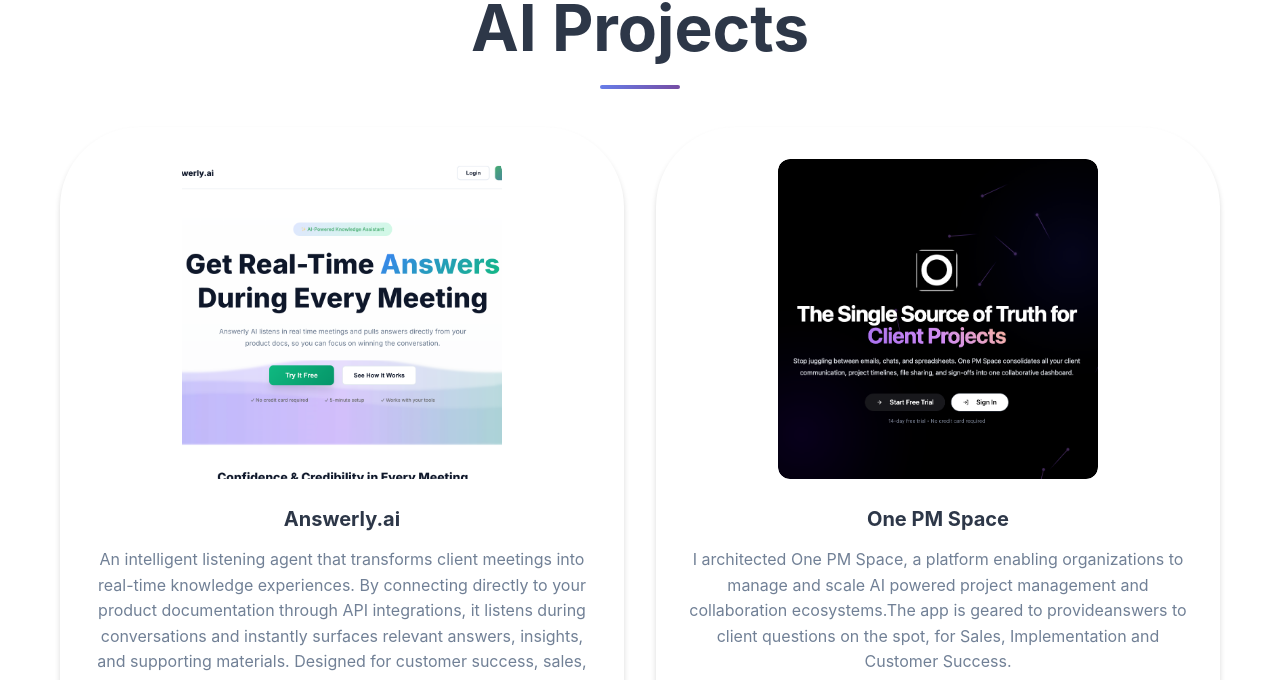
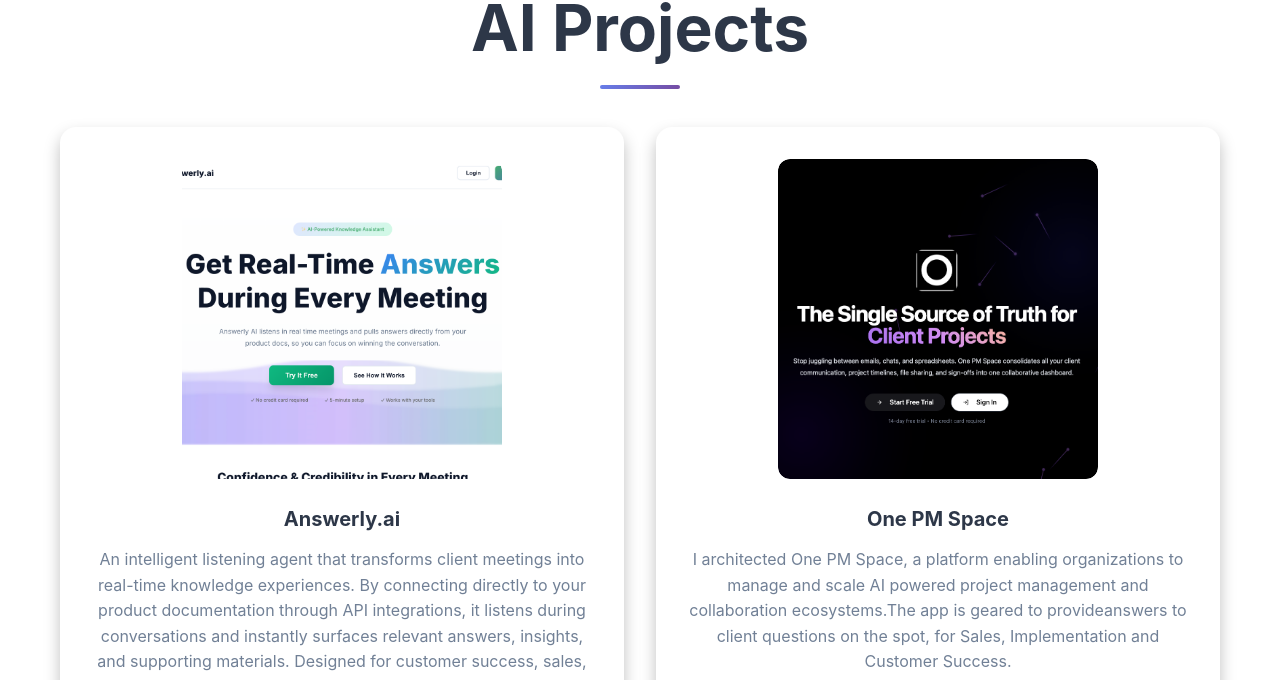
Before and after one commit to shanna747/portfolio, a plain HTML site: page index.html in a window 1280 px wide. Shown: the part 3443-4123 px from the top of the page. Drawn offline with Linux system fonts and the light colour scheme.

Commit message:
border radius and shadow

```diff
--- a/style.css
+++ b/style.css
@@ -522,16 +522,16 @@
 
 .project-card {
     background-color: var(--bg-white);
-    border-radius: 5rem;
+    border-radius: 1rem;
     padding: 2rem;
     text-align: center;
-    box-shadow: 0 4px 6px -1px rgba(0, 0, 0, 0.2);
+    box-shadow: 0 8px 16px rgba(0, 0, 0, 0.25);
     transition: all 0.3s ease;
 }
 
 .project-card:hover {
     transform: translateY(-10px);
-    box-shadow: 0 20px 25px -5px rgba(0, 0, 0, 0.2);
+    box-shadow: 0 24px 32px rgba(0, 0, 0, 0.3);
 }
 
 .project-icon {
```
